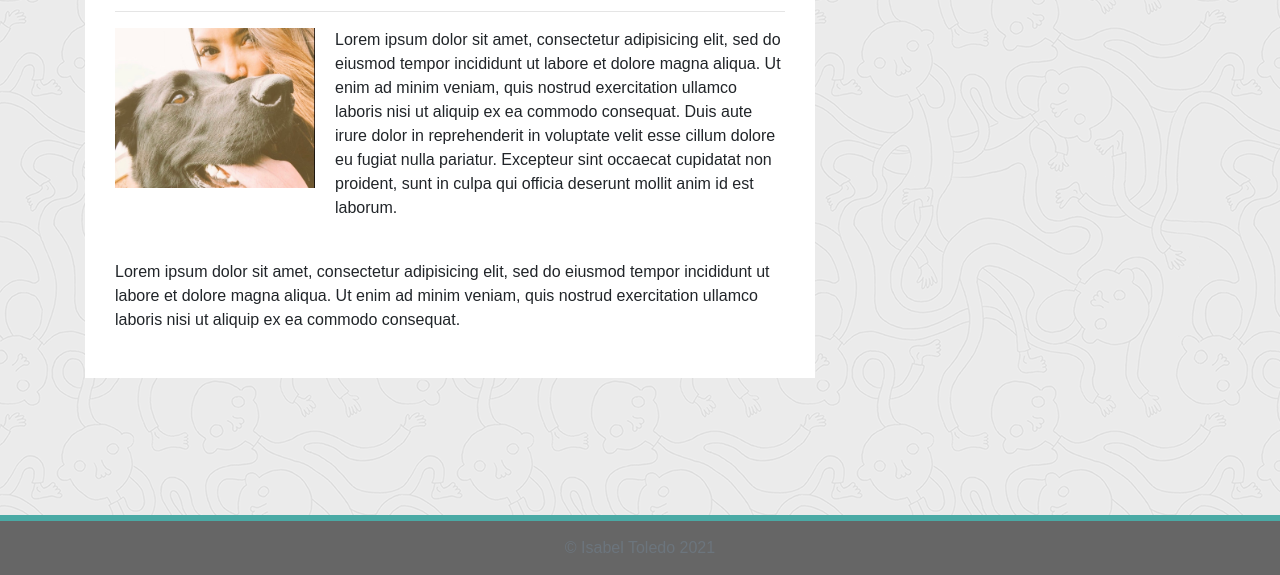
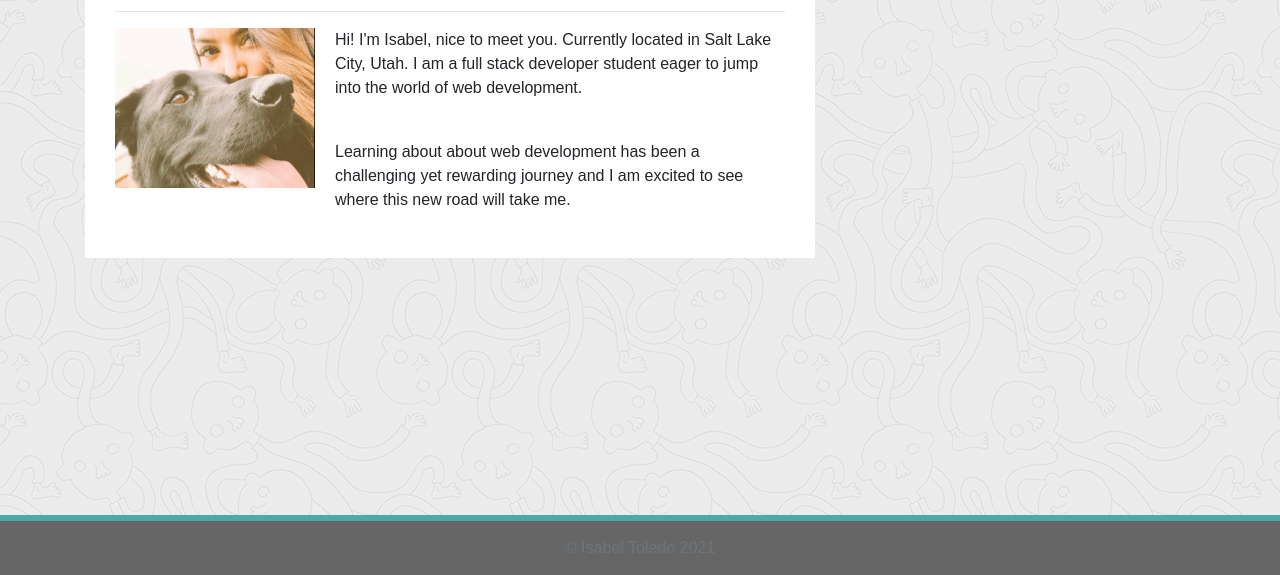
Before and after one commit to isabeltoledo1/IsabelToledo-ResponsivePortfolio, a plain HTML site: page Main/index.html in a window 1280 px wide. Shown: the part 225-800 px from the top of the page. Drawn offline with nearby package versions, Linux system fonts and the light colour scheme.

Commit message:
final changes

```diff
--- a/Main/index.html
+++ b/Main/index.html
@@ -53,20 +53,9 @@
           <h1 class="block-header">Isabel Toledo</h1>
           <hr />
           <img src="assets/imgs/about.jpeg" alt="" id="about-image" />
-          <p>Lorem ipsum dolor sit amet, consectetur adipisicing elit, sed do eiusmod tempor incididunt ut labore et
-            dolore
-            magna aliqua. Ut enim ad minim veniam, quis nostrud exercitation ullamco laboris nisi ut aliquip ex ea
-            commodo
-            consequat. Duis aute irure dolor in reprehenderit in voluptate velit esse cillum dolore eu fugiat nulla
-            pariatur.
-            Excepteur sint occaecat cupidatat non proident, sunt in culpa qui officia deserunt mollit anim id est
-            laborum.</p>
+          <p>Hi! I'm Isabel, nice to meet you. Currently located in Salt Lake City, Utah. I am a full stack developer student eager to jump into the world of web development. </p>
           <br />
-          <p>Lorem ipsum dolor sit amet, consectetur adipisicing elit, sed do eiusmod tempor incididunt ut labore et
-            dolore
-            magna aliqua. Ut enim ad minim veniam, quis nostrud exercitation ullamco laboris nisi ut aliquip ex ea
-            commodo
-            consequat.
+          <p>Learning about about web development has been a challenging yet rewarding journey and I am excited to see where this new road will take me.
           </p>
         </article>
       </div>
```
Also changed, not shown: Main/portfolio.html (+4 -16 lines), 4 other files.
